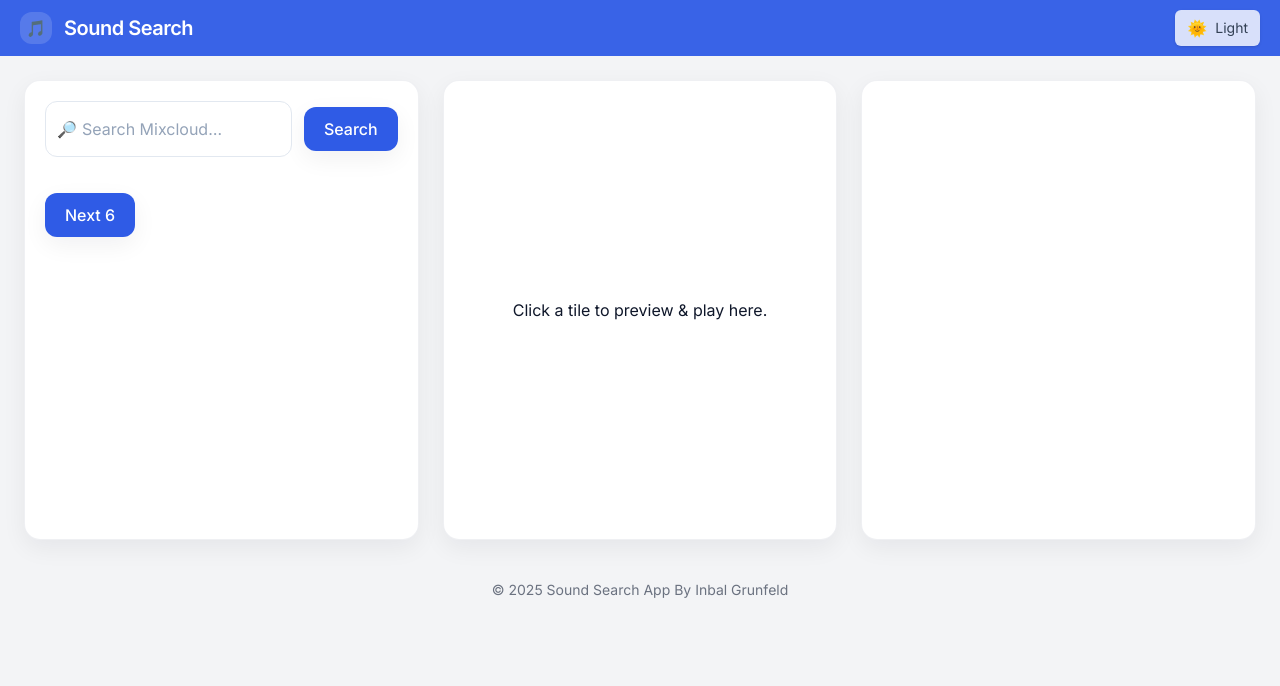
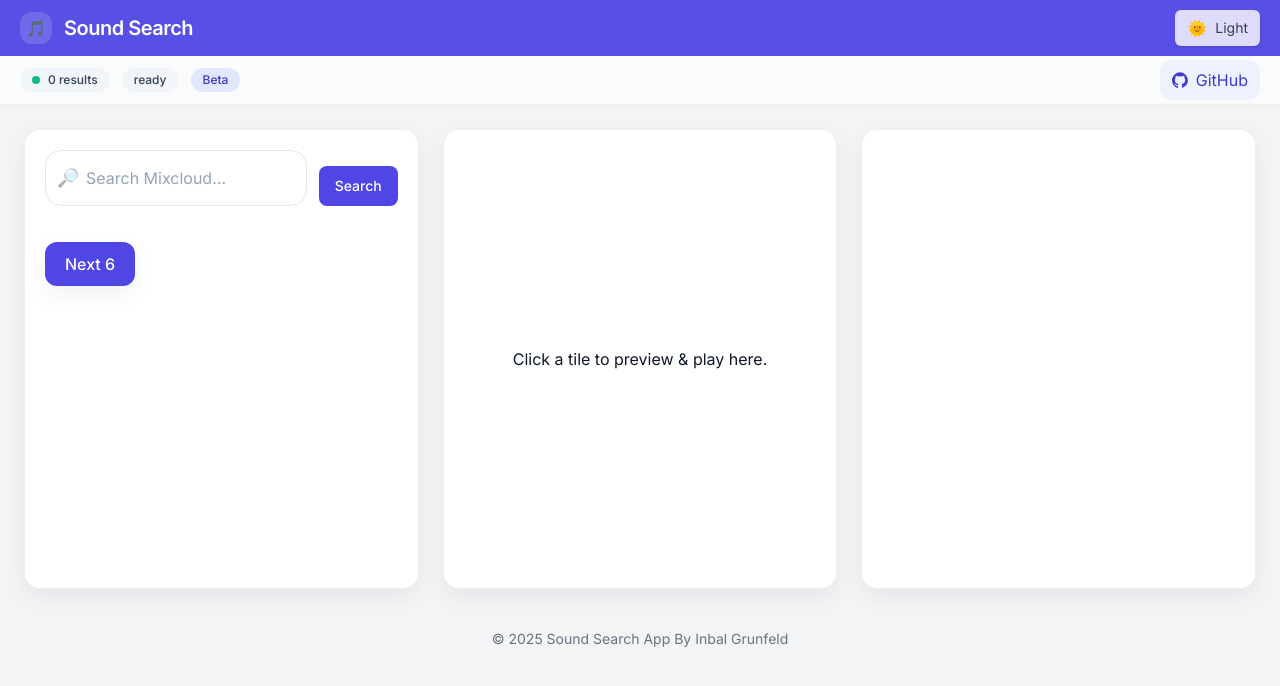
Before and after one commit to inbalmailbox/sound-search-app, a React (Vite) app: page / in a window 1280 px wide. Shown: the top 686 px of the page. Built offline with nearby package versions, Linux system fonts and the light colour scheme.

Commit message:
Final fixes

```diff
--- a/src/components/Layout.tsx
+++ b/src/components/Layout.tsx
@@ -2,6 +2,7 @@ import React from "react";
 import ImageContainer from "./ImageContainer";
 import SearchBar from "./SearchBar";
 import SearchResults from "./SearchResults";
+import TopStatus from "./TopStatus"
 import RecentSearches from "./RecentSearches";
 import ThemeToggle from "./ThemeToggle";
 
@@ -20,6 +21,8 @@ const Layout: React.FC = () => {
           <ThemeToggle />
         </div>
     </header>
+      {/* Top status bar */}
+    <TopStatus />
 
       {/* Main Grid */}
     <main className="max-w-7xl mx-auto p-6 grid grid-cols-1 md:grid-cols-3 gap-6">
--- a/src/components/RecentSearches.tsx
+++ b/src/components/RecentSearches.tsx
@@ -28,7 +28,10 @@ const RecentSearches: React.FC = () => {
             <button
               type="button"
               onClick={() => runSearch(term)}
-              className="px-5 py-2.5 rounded-xl bg-brand-600 text-white font-medium shadow-card hover:bg-brand-700 transition"
+               className="inline-flex items-center rounded-full px-3 py-1.5 text-sm font-medium
+                   bg-brand-100 text-brand-700 hover:bg-brand-200
+                   dark:bg-brand-900/40 dark:text-brand-300 dark:hover:bg-brand-800/60
+                   transition-colors"
             >
               {term}
             </button>
--- a/src/components/SearchBar.tsx
+++ b/src/components/SearchBar.tsx
@@ -1,43 +1,68 @@
-import React, { useState, useEffect } from "react";
-import { useAppDispatch } from "../store/hooks";
-import { performSearch, addRecent, loadRecent, clearResults } from "../store/searchSlice";
+import React, { useState } from "react";
+import { useAppDispatch, useAppSelector } from "../store/hooks";
+import type { RootState } from "../store/store";
+import { performSearch, addRecent } from "../store/searchSlice";
 
 const SearchBar: React.FC = () => {
   const dispatch = useAppDispatch();
+  const { results, status } = useAppSelector((s: RootState) => s.search);
   const [query, setQuery] = useState("");
 
-  useEffect(() => {
-    dispatch(loadRecent());
-  }, [dispatch]);
+  const isLoading = status === "loading";
+  const showNext = results.length > 0;
 
   const handleSearch = () => {
     const q = query.trim();
     if (!q) return;
-    dispatch(clearResults());
     dispatch(performSearch({ query: q, offset: 0 }));
     dispatch(addRecent(q));
   };
 
+  const handleNext = () => {
+    const q = query.trim();
+    if (!q) return;
+    dispatch(performSearch({ query: q, offset: 6 }));
+  };
+
   return (
-    // In SearchBar.tsx, replace the input/button wrapper
-<div className="flex gap-3 items-center">
+    <div>
+      <div className="flex items-center gap-3">
         <div className="relative flex-1">
-    <span className="absolute left-3 top-1/2 -translate-y-1/2 text-slate-400">🔎</span>
+          <span className="pointer-events-none absolute left-3 top-1/2 -translate-y-1/2 text-lg opacity-50">
+            🔎
+          </span>
           <input
             value={query}
             onChange={(e) => setQuery(e.target.value)}
             placeholder="Search Mixcloud…"
-      className="w-full pl-9 pr-3 py-2.5 rounded-xl border border-slate-200 bg-white focus:outline-none focus:ring-2 focus:ring-brand-300 app-input h-14 px-6"
+            className="app-input h-14 pl-10 pr-4 w-full"
+            aria-label="Search query"
           />
         </div>
+
         <button
+          type="button"
           onClick={handleSearch}
-    className="px-5 py-2.5 rounded-xl bg-brand-600 text-white font-medium shadow-card hover:bg-brand-700 transition"
+          className="btn-brand mt-4"
+          disabled={isLoading}
         >
           Search
         </button>
       </div>
 
+      {showNext && (
+        <div className="mt-4">
+          <button
+            type="button"
+            onClick={handleNext}
+            className="btn-outline-brand mt-4"
+            disabled={isLoading}
+          >
+            Next 6
+          </button>
+        </div>
+      )}
+    </div>
   );
 };
 
--- /dev/null
+++ b/src/components/TopStatus.tsx
@@ -0,0 +1,59 @@
+import React from "react";
+import { useAppSelector } from "../store/hooks";
+import type { RootState } from "../store/store";
+
+const REPO_URL = "https://github.com/inbalmailbox/sound-search-app";
+
+const TopStatus: React.FC = () => {
+  const { results, query } = useAppSelector((s: RootState) => s.search);
+
+  return (
+    <div className="bg-white/60 dark:bg-gray-900/60 backdrop-blur border-b border-black/5 dark:border-white/5">
+      <div className="max-w-7xl mx-auto px-5 h-12 flex items-center justify-between">
+        {/* Left — status */}
+        <div className="flex items-center gap-3">
+          <span className="chip">
+            <span className="h-2 w-2 rounded-full bg-emerald-500"></span>
+            {results.length} results
+          </span>
+          {query ? (
+            <span className="chip">
+              <span className="opacity-70">query:</span> {query}
+            </span>
+          ) : (
+            <span className="chip">ready</span>
+          )}
+          <span className="chip bg-brand-100 text-brand-700 dark:bg-brand-900/40 dark:text-brand-300">
+            Beta
+          </span>
+        </div>
+
+        {/* Right — actions */}
+        <div className="flex items-center gap-2">
+          <a
+            href={REPO_URL}
+            target="_blank"
+            rel="noopener noreferrer"
+            aria-label="View source on GitHub"
+            className="
+              inline-flex items-center gap-2 rounded-xl px-3 py-2 transition-colors
+              bg-brand-50 text-brand-700 hover:bg-brand-100
+              dark:bg-white/10 dark:text-white dark:hover:bg-white/20
+            "
+          >
+            <svg viewBox="0 0 24 24" fill="currentColor" className="h-4 w-4" aria-hidden>
+              <path
+                fillRule="evenodd"
+                d="M12 .5a12 12 0 0 0-3.793 23.396c.6.11.82-.26.82-.58v-2.03c-3.338.73-4.04-1.61-4.04-1.61-.546-1.39-1.335-1.76-1.335-1.76-1.09-.74.082-.725.082-.725 1.206.09 1.84 1.24 1.84 1.24 1.07 1.83 2.807 1.3 3.49.99.11-.79.42-1.3.76-1.6-2.665-.3-5.466-1.33-5.466-5.9 0-1.3.47-2.36 1.24-3.19-.12-.31-.54-1.56.12-3.26 0 0 1.01-.32 3.31 1.23a11.5 11.5 0 0 1 6.02 0c2.3-1.55 3.31-1.23 3.31-1.23.66 1.7.24 2.95.12 3.26.77.83 1.24 1.89 1.24 3.19 0 4.59-2.8 5.6-5.48 5.89.43.36.81 1.08.81 2.17v3.22c0 .32.22.7.83.58A12 12 0 0 0 12 .5Z"
+                clipRule="evenodd"
+              />
+            </svg>
+            <span className="hidden sm:inline">GitHub</span>
+          </a>
+        </div>
+      </div>
+    </div>
+  );
+};
+
+export default TopStatus;
--- a/src/pages/TrackPage.tsx
+++ b/src/pages/TrackPage.tsx
@@ -13,6 +13,7 @@ const TrackPage: React.FC = () => {
       <iframe
         width="100%"
         height="120"
+        allow="autoplay; encrypted-media; clipboard-write; fullscreen; picture-in-picture"
         src={`https://www.mixcloud.com/widget/iframe/?feed=${encodeURIComponent(
           decodedUrl
         )}&hide_cover=1&light=1`}
--- a/src/styles/index.css
+++ b/src/styles/index.css
@@ -49,6 +49,14 @@ body {
     @apply dark:border-slate-600 dark:bg-slate-800 dark:text-slate-100 dark:placeholder-slate-400;
   }
 
+  .chip {
+    @apply inline-flex items-center gap-2 rounded-full px-3 py-1 text-xs font-medium
+           bg-slate-100 text-slate-700 dark:bg-slate-800 dark:text-slate-200;
+  }
+  .btn-ghost {
+    @apply inline-flex items-center gap-2 rounded-xl px-3 py-2
+           bg-white/10 hover:bg-white/20 text-white transition-colors;
+  }
   /* Primary button */
   .btn-primary {
     @apply inline-flex items-center justify-center rounded-2xl px-6 py-3 font-medium text-white;
@@ -62,4 +70,22 @@ body {
     @apply dark:bg-slate-700 dark:text-slate-300 dark:hover:bg-slate-600;
 
   }
+  .btn-brand {
+    @apply px-4 h-10 text-sm font-medium rounded-lg
+           bg-indigo-600 text-white
+           hover:bg-indigo-700
+           focus:outline-none focus:ring-2 focus:ring-indigo-400
+           transition-transform duration-200 ease-in-out
+           hover:scale-105;
+  }
+
+  .btn-outline-brand {
+    @apply px-4 h-10 text-sm font-medium rounded-lg
+           border border-slate-400 text-slate-700
+           hover:bg-slate-100
+           dark:border-slate-600 dark:text-slate-200 dark:hover:bg-slate-800
+           focus:outline-none focus:ring-2 focus:ring-slate-300
+           transition-transform duration-200 ease-in-out
+           hover:scale-105;
+  }
 }
--- a/tailwind.config.js
+++ b/tailwind.config.js
@@ -5,20 +5,22 @@ module.exports = {
   theme: {
     extend: {
       colors: {
-        // Primary like your screenshots
-        brand: {
-          50:  '#eef4ff',
-          100: '#dfe9ff',
-          200: '#c0d4ff',
-          300: '#9dbbff',
-          400: '#6f97ff',
-          500: '#3f72ff',   // main
-          600: '#2f5be6',
-          700: '#2444c7',
-          800: '#1e39a7',
-          900: '#1a318c',
+
+
+          brand: {
+          50:  '#eef2ff',
+          100: '#e0e7ff',
+          200: '#c7d2fe',
+          300: '#a5b4fc',
+          400: '#818cf8',
+          500: '#6366f1',
+          600: '#4f46e5', // header
+          700: '#4338ca',
+          800: '#3730a3',
+          900: '#312e81'
+
         },
-        // soft supporting accents for little icon bubbles
+
         mint:  { 100: '#e9fbf6', 500: '#3ac3a3' },
         peach: { 100: '#fff3ea', 500: '#ff9f6e' },
         sky:   { 100: '#eef6ff', 500: '#6aa8ff' },
```
Lines whose indentation alone changed are shown as unchanged.
